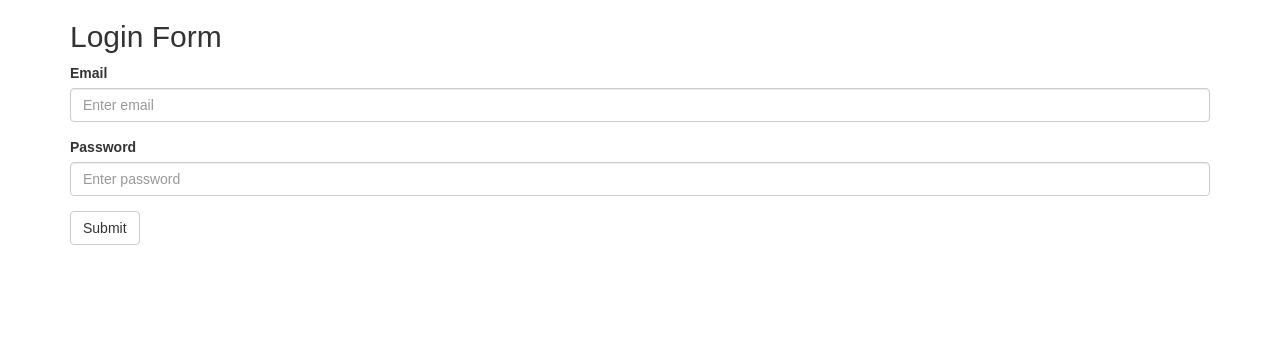
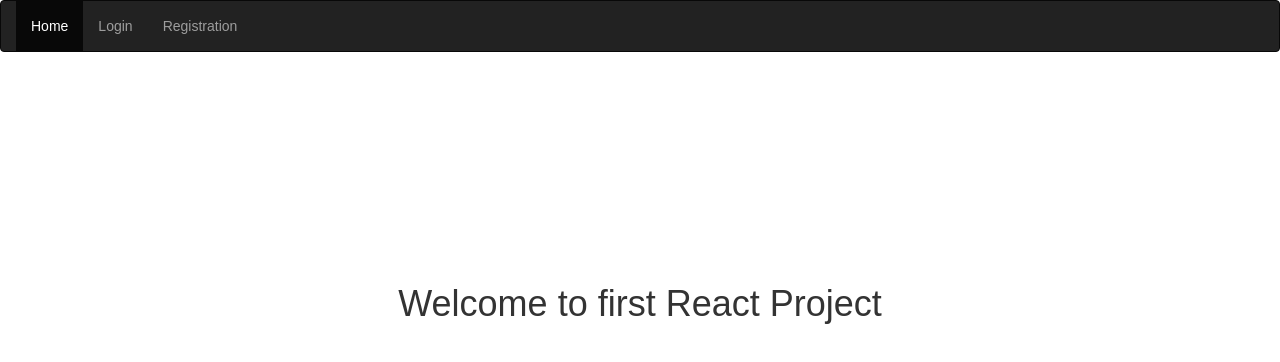
Before and after one commit to Dheerajs896/firstproject, a React (Create React App) app: page / in a window 1280 px wide. Shown: the top 362 px of the page. Built offline with nearby package versions, Linux system fonts and the light colour scheme.

Commit message:
complete with router

```diff
--- a/package.json
+++ b/package.json
@@ -6,6 +6,7 @@
     "react": "^16.5.2",
     "react-dom": "^16.5.2",
     "react-router": "^4.3.1",
+    "react-router-dom": "^4.3.1",
     "react-scripts": "1.1.5"
   },
   "scripts": {
--- a/src/App.js
+++ b/src/App.js
@@ -1,15 +1,16 @@
 import React, { Component } from 'react';
+import { BrowserRouter } from 'react-router-dom';
+
 import Navigation from './allPages/Navigation';
-import Registar from './allPages/Registration';
-import Login from './allPages/Login';
 
 class App extends Component {
   render() {
     return (
-      <div>
-
-        <Login />
-      </div>
+    	<BrowserRouter>
+	      <div>
+	        <Navigation />
+	      </div>
+    	</BrowserRouter>
     );
   }
 }
--- /dev/null
+++ b/src/allPages/Mainpage.js
@@ -0,0 +1,11 @@
+import React from 'react';
+
+const Mainpage = () => {
+	return (
+		<div class="bodyContaint">
+			<h1>Welcome to first React Project</h1>
+	    </div>
+	);
+}
+
+export default Mainpage;
--- a/src/allPages/Navigation.js
+++ b/src/allPages/Navigation.js
@@ -1,24 +1,24 @@
 import React from 'react';
+import { Route , Link } from 'react-router-dom';
 
+import Login from './Login';
+import Registration from './Registration';
+import Mainpage from './Mainpage';
 const Navigation = () =>{
 	return(
 		<div>
 			<nav class="navbar navbar-inverse">
 			  <div class="container-fluid">
-			    <div class="navbar-header">
-			      <a class="navbar-brand" href="#">First Project</a>
-			    </div>
 			    <ul class="nav navbar-nav">
-			      <li class="active"><a href="#">Home</a></li>
-			      <li><a href="#">Login</a></li>
-			      <li><a href="#">Registration</a></li>
+			      <li class="active"><Link to="/">Home</Link></li>
+			      <li><Link to="/Login">Login</Link></li>
+			      <li><Link to="/Registration">Registration</Link></li>
 			    </ul>
 			  </div>
 			</nav>
-
-			<div class="bodyContaint">
-				<h1>Welcome to React JS Home Page</h1>
-			</div>
+			<Route path='/' exact component={Mainpage} />
+			<Route path='/Login' exact component={Login} />
+			<Route path='/Registration' component={Registration} />
 		</div>
 	);
 }
```
Also changed, not shown: 1 other file (tests, documents, lock files or other folders).
